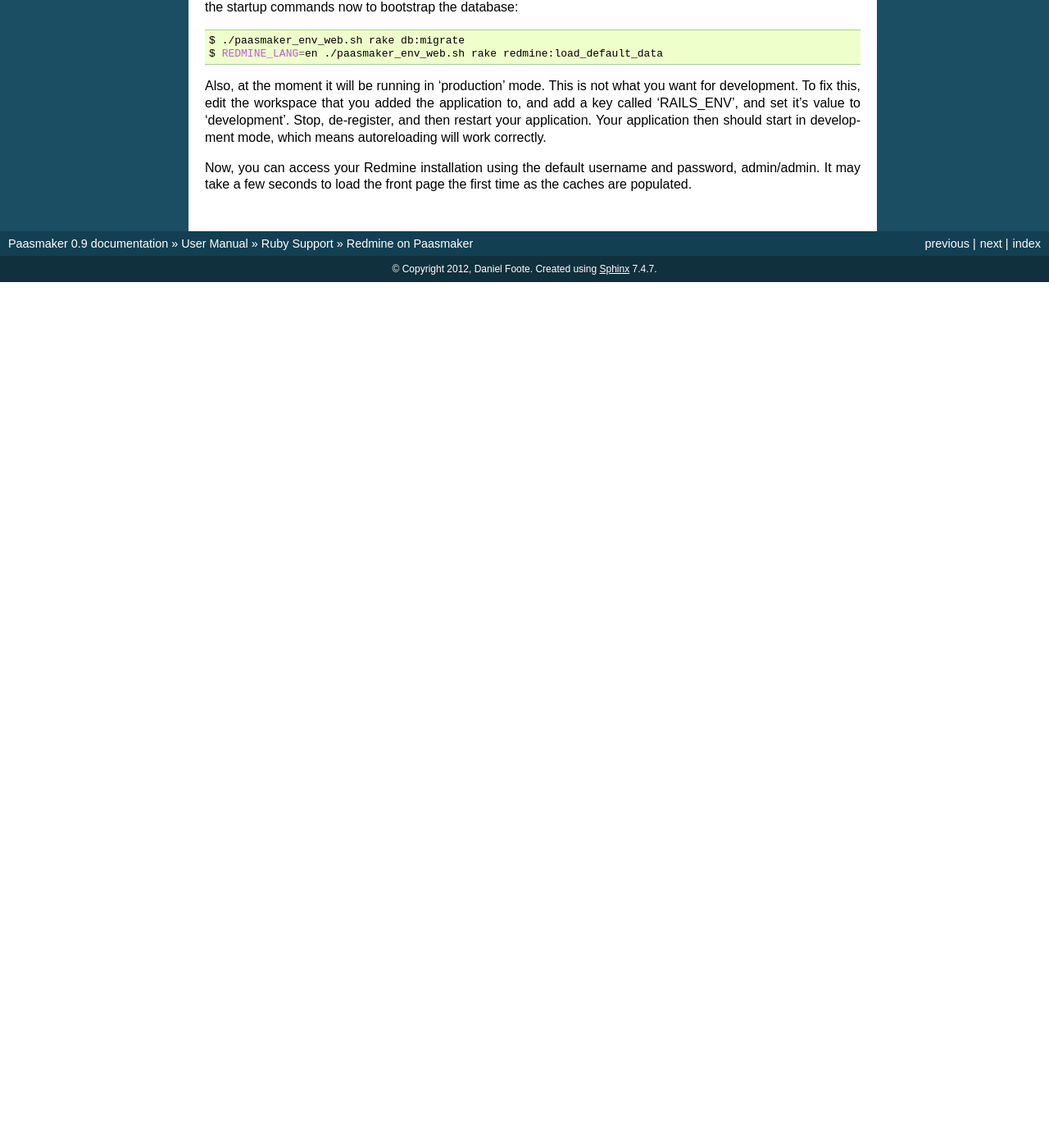
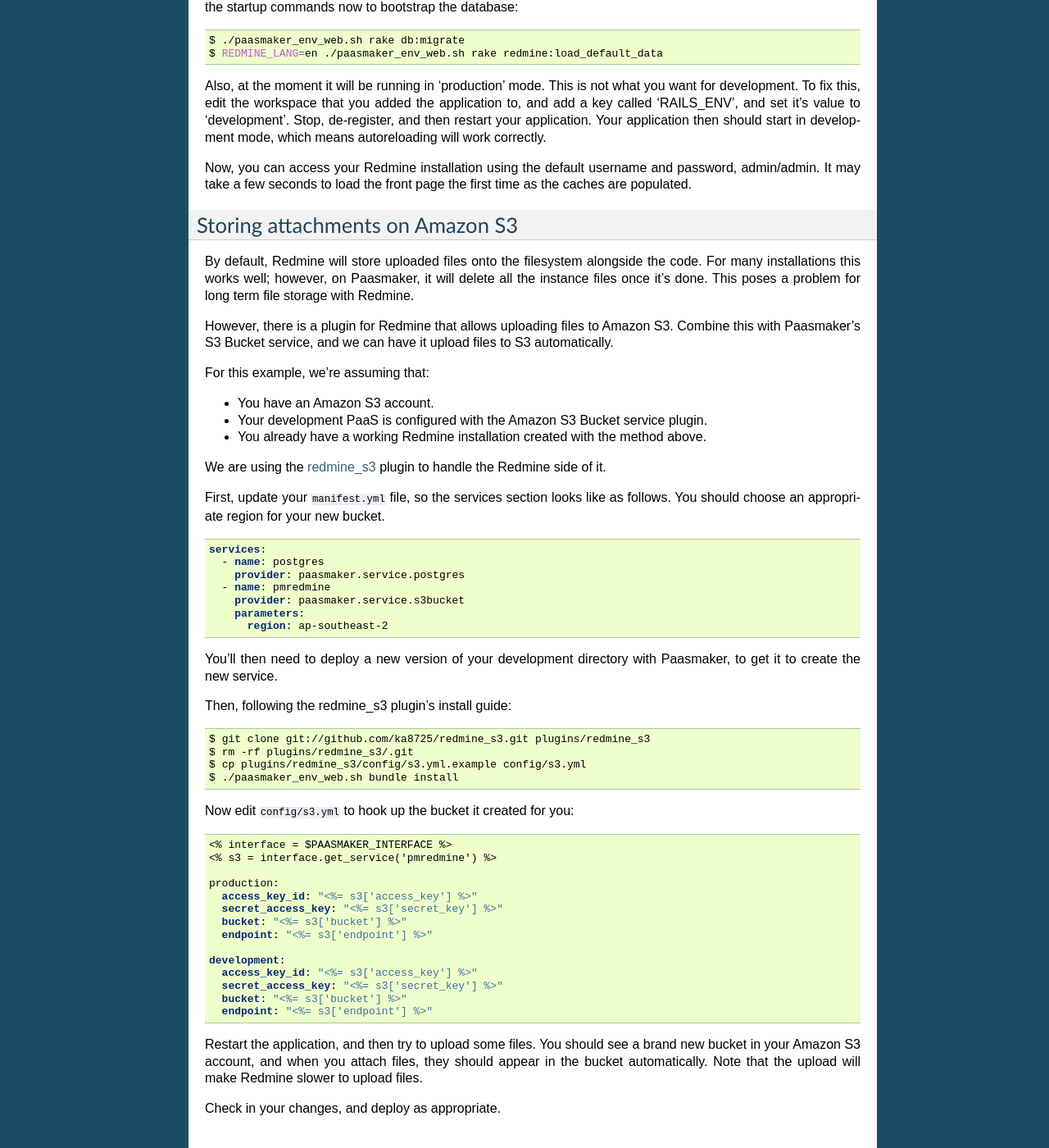
Before and after one commit to paasmaker/paasmaker, a Sphinx documentation site: the page built from documentation/source/user-howto-ruby-redmine.rst, in a window 1280 px wide and 1400 px high, scrolled down 3550 px. Shown: the whole window at 82% size. Built offline with Sphinx 7.4.7, drawn with Linux system fonts in a browser that asks for light colours; before the commit the page ends 3894 px from its top, so only the background shows below that; some of the changed text lies outside the part shown.

Commit message:
Updated Redmine install guide to include hooking it up to Amazon S3.

```diff
--- a/documentation/source/user-howto-ruby-redmine.rst
+++ b/documentation/source/user-howto-ruby-redmine.rst
@@ -240,3 +240,73 @@
 
 Now, you can access your Redmine installation using the default username and password, admin/admin.
 It may take a few seconds to load the front page the first time as the caches are populated.
+
+Storing attachments on Amazon S3
+--------------------------------
+
+By default, Redmine will store uploaded files onto the filesystem alongside the code. For
+many installations this works well; however, on Paasmaker, it will delete all the instance
+files once it's done. This poses a problem for long term file storage with Redmine.
+
+However, there is a plugin for Redmine that allows uploading files to Amazon S3. Combine
+this with Paasmaker's S3 Bucket service, and we can have it upload files to S3 automatically.
+
+For this example, we're assuming that:
+
+* You have an Amazon S3 account.
+* Your development PaaS is configured with the Amazon S3 Bucket service plugin.
+* You already have a working Redmine installation created with the method above.
+
+We are using the `redmine_s3 <https://github.com/ka8725/redmine_s3>`_ plugin to handle the
+Redmine side of it.
+
+First, update your ``manifest.yml`` file, so the services section looks like as follows. You should
+choose an appropriate region for your new bucket.
+
+.. code-block:: yaml
+
+	services:
+	  - name: postgres
+	    provider: paasmaker.service.postgres
+	  - name: pmredmine
+	    provider: paasmaker.service.s3bucket
+	    parameters:
+	      region: ap-southeast-2
+
+You'll then need to deploy a new version of your development directory with Paasmaker, to
+get it to create the new service.
+
+Then, following the redmine_s3 plugin's install guide:
+
+.. code-block:: bash
+
+	$ git clone git://github.com/ka8725/redmine_s3.git plugins/redmine_s3
+	$ rm -rf plugins/redmine_s3/.git
+	$ cp plugins/redmine_s3/config/s3.yml.example config/s3.yml
+	$ ./paasmaker_env_web.sh bundle install
+
+Now edit ``config/s3.yml`` to hook up the bucket it created for you:
+
+.. code-block:: yaml
+
+	<% interface = $PAASMAKER_INTERFACE %>
+	<% s3 = interface.get_service('pmredmine') %>
+
+	production:
+	  access_key_id: "<%= s3['access_key'] %>"
+	  secret_access_key: "<%= s3['secret_key'] %>"
+	  bucket: "<%= s3['bucket'] %>"
+	  endpoint: "<%= s3['endpoint'] %>"
+
+	development:
+	  access_key_id: "<%= s3['access_key'] %>"
+	  secret_access_key: "<%= s3['secret_key'] %>"
+	  bucket: "<%= s3['bucket'] %>"
+	  endpoint: "<%= s3['endpoint'] %>"
+
+Restart the application, and then try to upload some files. You should see
+a brand new bucket in your Amazon S3 account, and when you attach files, they
+should appear in the bucket automatically. Note that the upload will make Redmine
+slower to upload files.
+
+Check in your changes, and deploy as appropriate.
```
